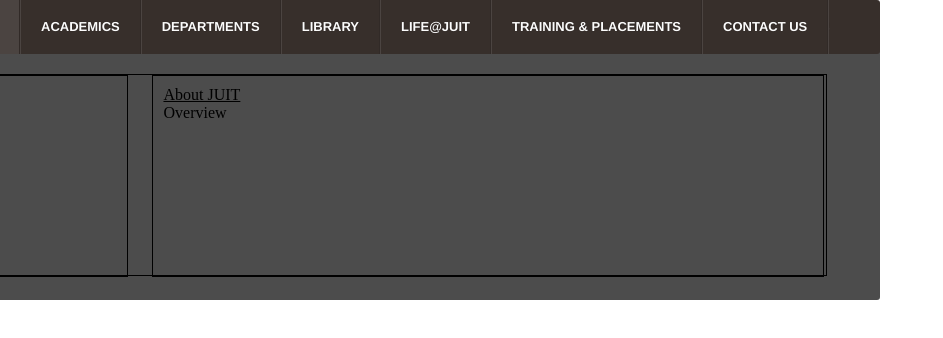
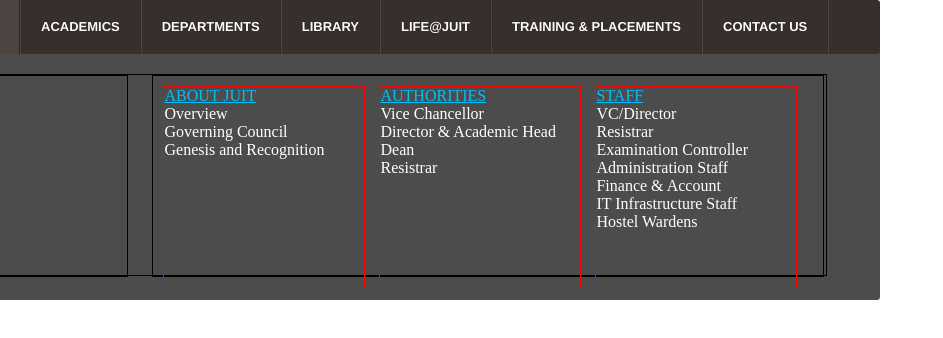
Before and after one commit to JUIT/juit.github.io, a plain HTML site: page partials/nav.html in a window 1280 px wide. Shown: the full height of the page, 99-1042 px from the left. Drawn offline with Linux system fonts and the light colour scheme; files that its build step writes are made by us from their sources.

Commit message:
some change in nevigation

```diff
--- a/partials/nav.html
+++ b/partials/nav.html
@@ -193,7 +193,7 @@
 }
 
 .nav .nav-column li a:hover { color: #666666; }
-#men-wrapper{clear:both;}
+#men-wrapper{margin:auto;width:100%}
 .navdiv{
     height:250px;
 	background-color:rgba(0,0,0,0.7);
@@ -226,17 +226,41 @@
     <div id="men-wrapper">
    <ul class="nav">
 		<li>
-            <a href="#">ABOUT JUIT</a>
+         <a href="#">ABOUT JUIT</a>
             <div class="navdiv" >
 			<div class="nav-column" >
 					<div class="inside">
-						<div class="insidel"><img src="img/JUIT4.jpg"/></div>
+						<div class="insidel"><img src="img/JUIT4.jp"/></div>
 					<div class="insider">
-						<div style="text-decoration:underline">About JUIT</div>
-						<div>Overview</div>
+						<div style="color:white;height:200px;width:200px;border:1px solid red;display:inline-block">
 						<ul>
-							<li></li>
+							<li style="text-decoration:underline;color:deepskyblue">ABOUT JUIT</li>
+							<li>Overview</li>
+							<li>Governing Council</li>
+							<li>Genesis and Recognition</li>
 							</ul>
+						</div>
+							<div style="color:white;height:200px;width:200px;border:1px solid red;display:inline-block;vertical-align:top;margin-left:10px;">
+							<ul>
+							<li style="text-decoration:underline;color:deepskyblue">AUTHORITIES</li>
+							<li>Vice Chancellor</li>
+							<li>Director & Academic Head</li>
+							<li>Dean</li>
+							<li>Resistrar</li>
+							</ul>
+						</div>
+						<div style="color:white;height:200px;width:200px;border:1px solid red;display:inline-block;vertical-align:top;margin-left:10px;">
+						<ul>
+							<li style="text-decoration:underline;color:deepskyblue">STAFF</li>
+							<li>VC/Director</li>
+							<li>Resistrar</li>
+							<li>Examination Controller</li>
+							<li>Administration Staff</li>
+                            <li>Finance & Account</li>
+                            <li>IT Infrastructure Staff</li>
+                            <li>Hostel Wardens</li>
+							</ul>
+						</div>
 					</div>
 					</div>
 					</div>
```
